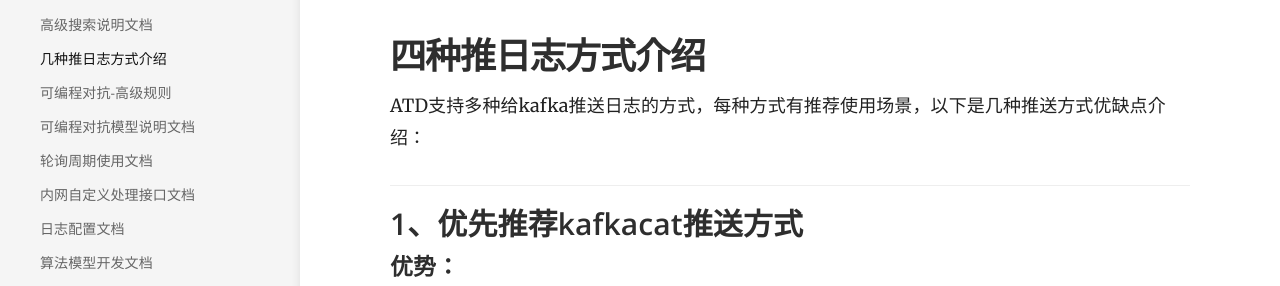
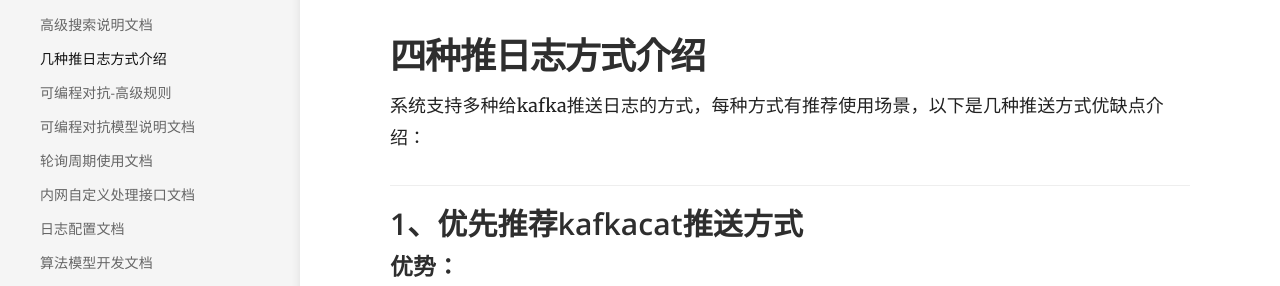
Before and after one commit to ytf606/docs, a Jekyll site: the page built from _docs/几种推日志方式介绍.md, in a window 1280 px wide. Shown: the part 157-443 px from the top of the page. Built offline with Jekyll 4.4.1, drawn with Linux system fonts in a browser that asks for light colours.

Commit message:
Update 几种推日志方式介绍.md

```diff
--- a/_docs/几种推日志方式介绍.md
+++ b/_docs/几种推日志方式介绍.md
@@ -4,7 +4,7 @@
 ---
 
 ## 四种推日志方式介绍
-ATD支持多种给kafka推送日志的方式，每种方式有推荐使用场景，以下是几种推送方式优缺点介绍：
+系统支持多种给kafka推送日志的方式，每种方式有推荐使用场景，以下是几种推送方式优缺点介绍：
 ### 1、优先推荐kafkacat推送方式
 #### 优势：
 由C语言开发，资源消耗少。
```
